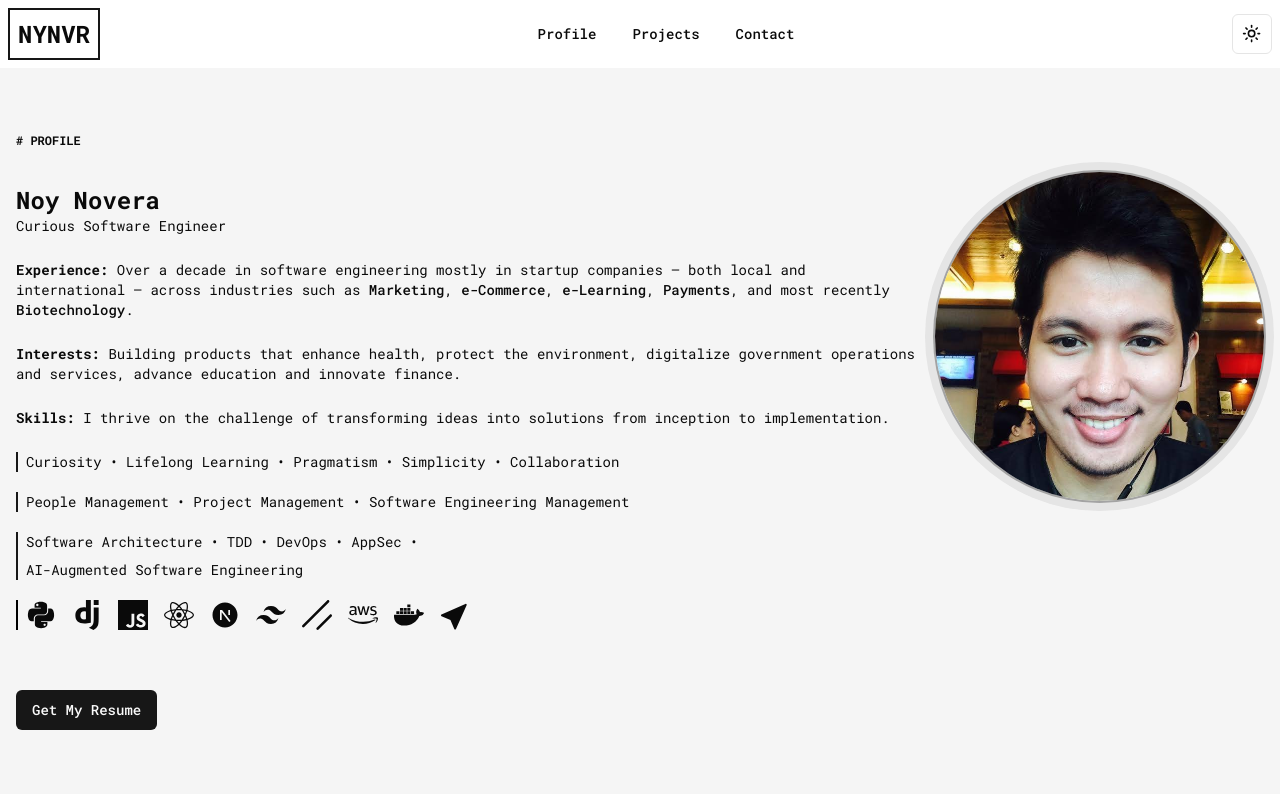
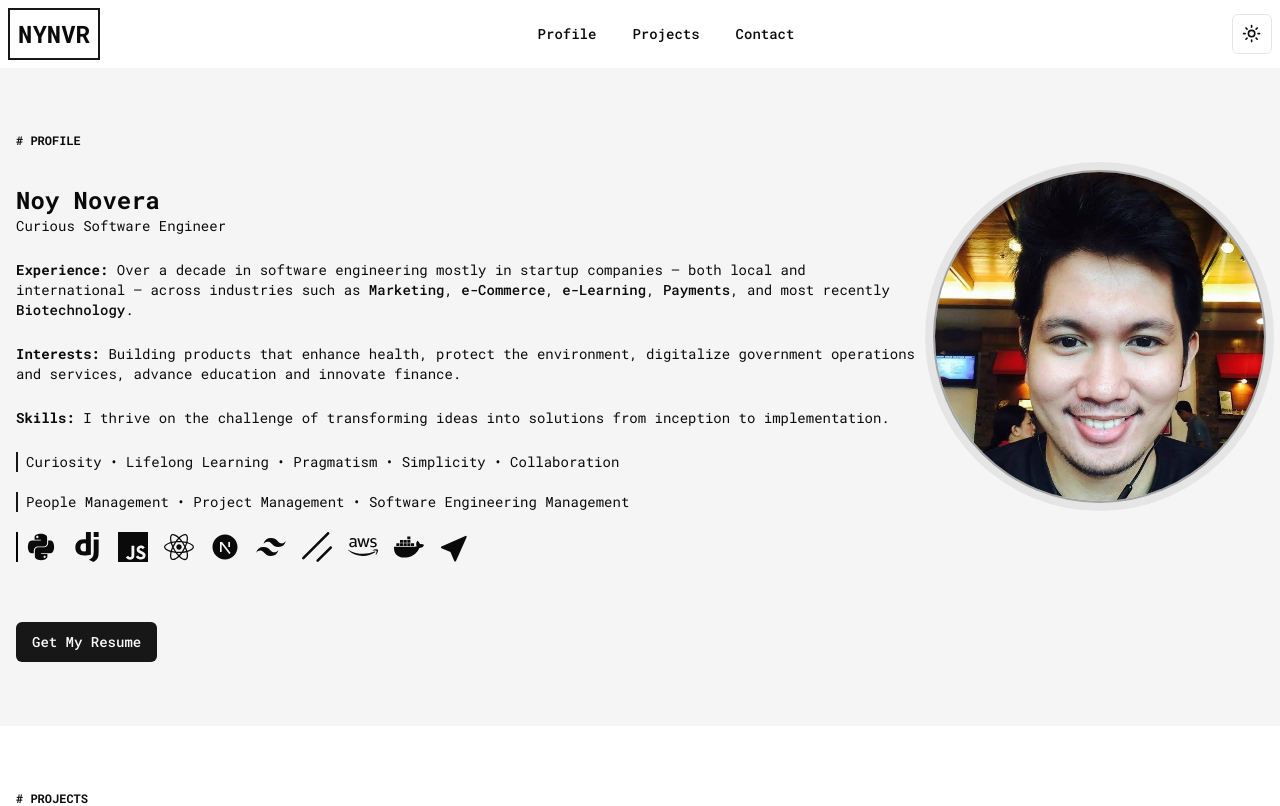
Before and after one commit to nynvr/nynvr.io, a Next.js app in the folder apps/web/: page / in a window 1280 px wide. Shown: the top 806 px of the page. Built offline with nearby package versions, Linux system fonts and the light colour scheme.

Commit message:
update profile skills section;

```diff
--- a/apps/web/src/app/components/home/profile.tsx
+++ b/apps/web/src/app/components/home/profile.tsx
@@ -69,10 +69,6 @@ export default function HomeProfile() {
                         <span>People Management</span><span>&bull;</span><span>Project Management</span><span>&bull;</span><span>Software Engineering Management</span>
                     </div>
 
-                    <div className="flex flex-row gap-2 flex-wrap w-3/4 border-l-2 mb-5 pl-2 border-neutral-900 dark:border-neutral-100">
-                        <span>Software Architecture</span><span>&bull;</span><span>TDD</span><span>&bull;</span><span>DevOps</span><span>&bull;</span><span>AppSec</span><span>&bull;</span><span>AI-Augmented Software Engineering</span>
-                    </div>
-
                     <div className="mt-3 w-3/4 border-l-2 border-black dark:border-white mb-5 pl-2">
                         <div className="mt-1 flex flex-row flex-wrap gap-4">
 
```
